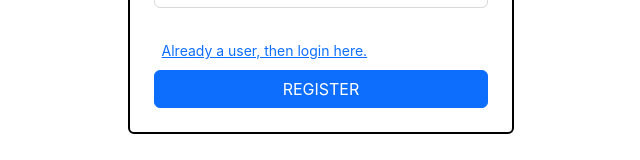
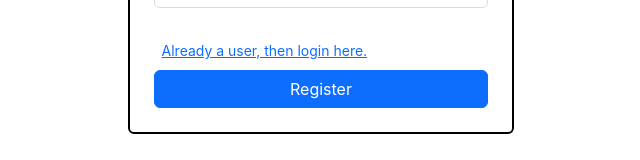
Before and after one commit to asthas0108/doctor_appointment_app, a React (Create React App) app in the folder client/: page /register in a window 1280 px wide. Shown: the part 486-646 px from the top of the page, without its empty margins (319-959 px from the left). Built offline with nearby package versions, Linux system fonts and the light colour scheme.

Commit message:
add button

```diff
--- a/client/src/pages/register.js
+++ b/client/src/pages/register.js
@@ -34,7 +34,7 @@ const register = () => {
           </Link>
 
           <button className="btn btn-primary" type="submit">
-            REGISTER
+            Register
           </button>
         </Form>
       </div>
```
